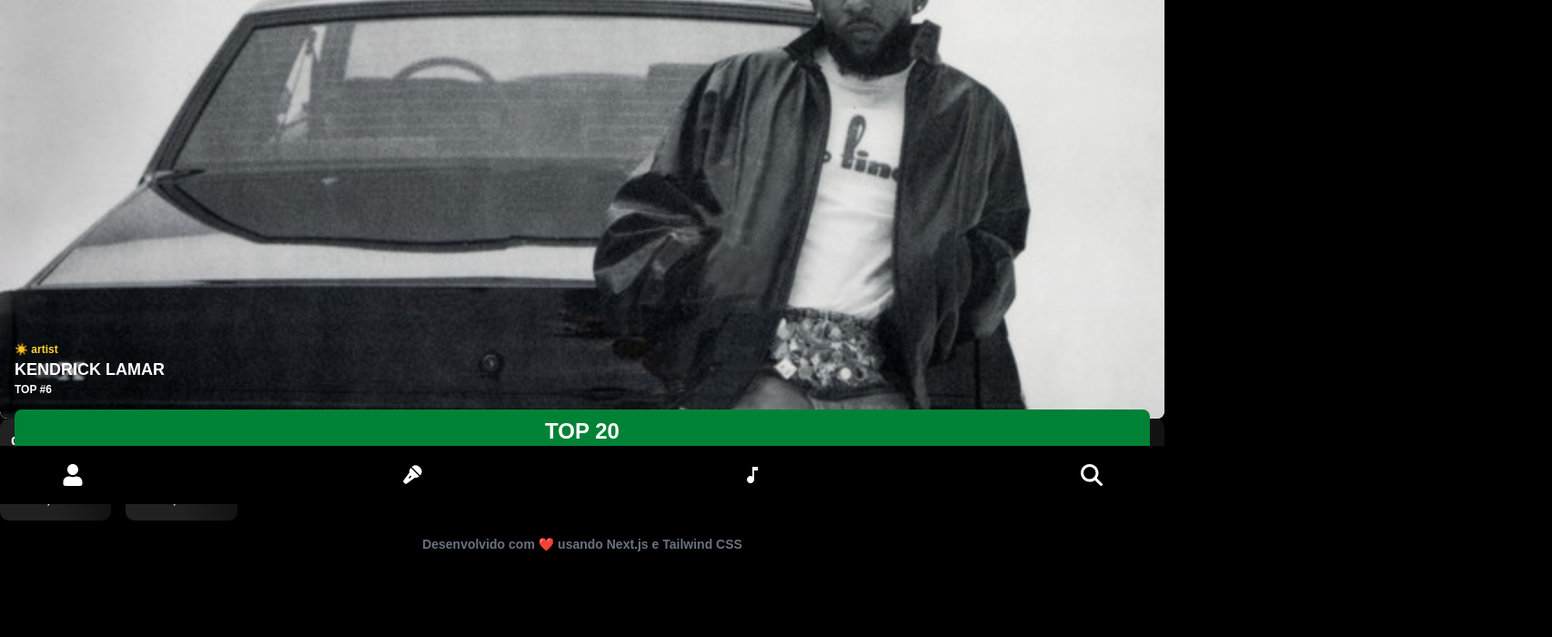
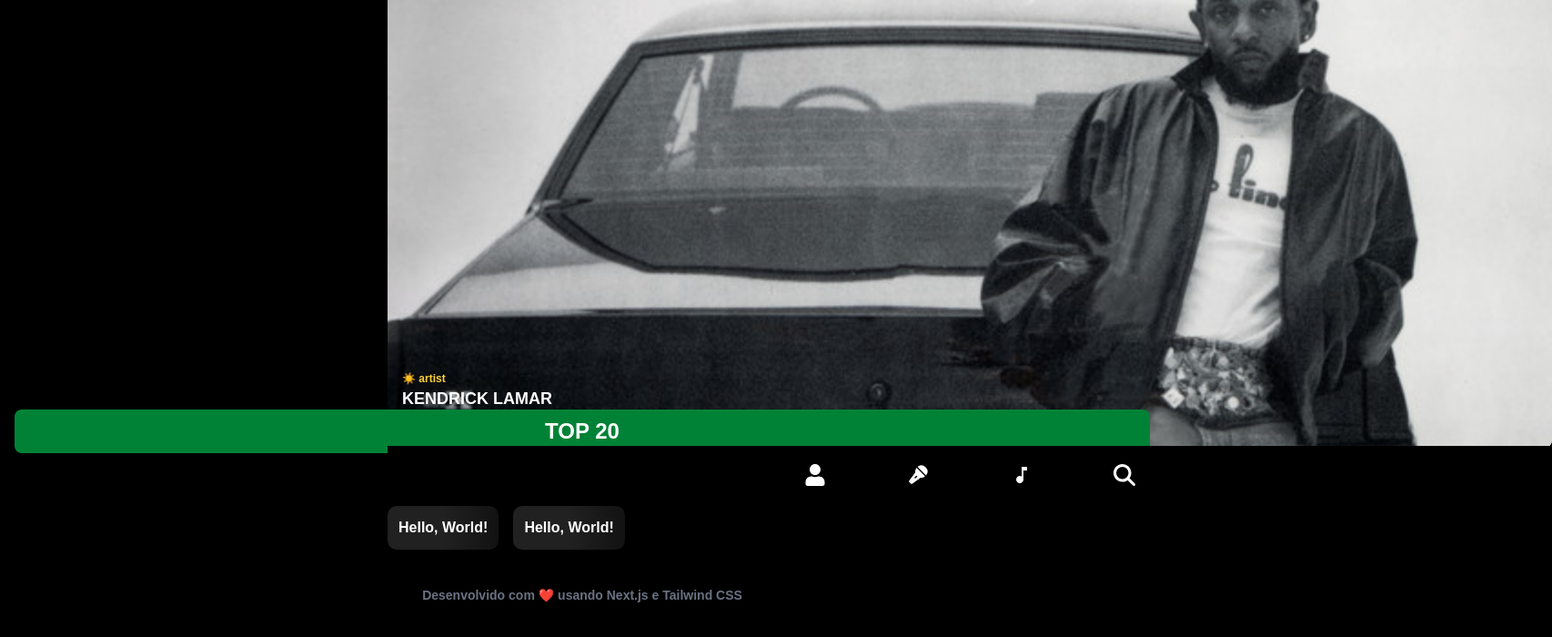
Before and after one commit to GabrielCM26/Desafio-final-front-end, a Next.js app: page /artistProfile in a window 1280 px wide. Shown: the part 246-946 px from the top of the page at 91% size, 1706 px wide, since content can reach past the window. Before the commit the page ends 870 px from the top, so only its background shows below. Built offline with nearby package versions, Linux system fonts and the light colour scheme.

Commit message:
arrumei as dimensoes

```diff
--- a/src/components/Navbar.jsx
+++ b/src/components/Navbar.jsx
@@ -10,7 +10,9 @@
   const isActive = (path) => router.pathname === path
 
   return (
-    <nav className="bg-black text-white p-3 flex justify-between items-center fixed bottom-0 min-w-[100vw] px-15">
+    <nav className="bg-black text-white p-3 fixed bottom-0 w-full flex justify-center pb-safe">
+      <div className="flex justify-center w-full">
+        <div className="flex items-center justify-between max-w-[428px] w-full px-6">
           {/* Homepage/Perfil de Utilizador */}
           <Link href="/" className={isActive('/') ? 'text-[#1DB954] p-2 text-2xl' : 'p-2 text-2xl'}>
             <FaUser />
@@ -30,6 +32,9 @@
           <Link href="/pesquisa" className={isActive('/pesquisa') ? 'text-[#1DB954] p-2 text-2xl' : 'p-2 text-2xl'}>
             <FaMagnifyingGlass />
           </Link>
+
+        </div>
+      </div>
     </nav>
   )
 }
--- a/src/pages/_app.js
+++ b/src/pages/_app.js
@@ -4,12 +4,16 @@
 
 export default function App({ Component, pageProps }) {
   return (
-    <div className="min-h-screen flex flex-col">
-      <main className="container flex-grow">
+
+    <div className="min-h-screen flex items-center justify-center bg-black">
+      <div className="w-full max-w-[428px] py-8 space-y-6">
+<main className="container flex-grow">
         <Component {...pageProps} />
       </main>
       <Footer />
       <Navbar />
+      </div>
+
     </div>
   );
 }
--- a/src/pages/index.js
+++ b/src/pages/index.js
@@ -3,6 +3,7 @@
 export default function Home() {
 
   return (
+    <div className="">
       <div className="">
         <div className="space-y-6">
           <div className="bg-gradient-to-r from-green-600 to-blue-600 text-white rounded-lg shadow-lg p-8 text-center">
@@ -76,5 +77,7 @@
         </div>
       </div>
 
+    </div>
+
   )
 }
```
Lines whose indentation alone changed are shown as unchanged.
